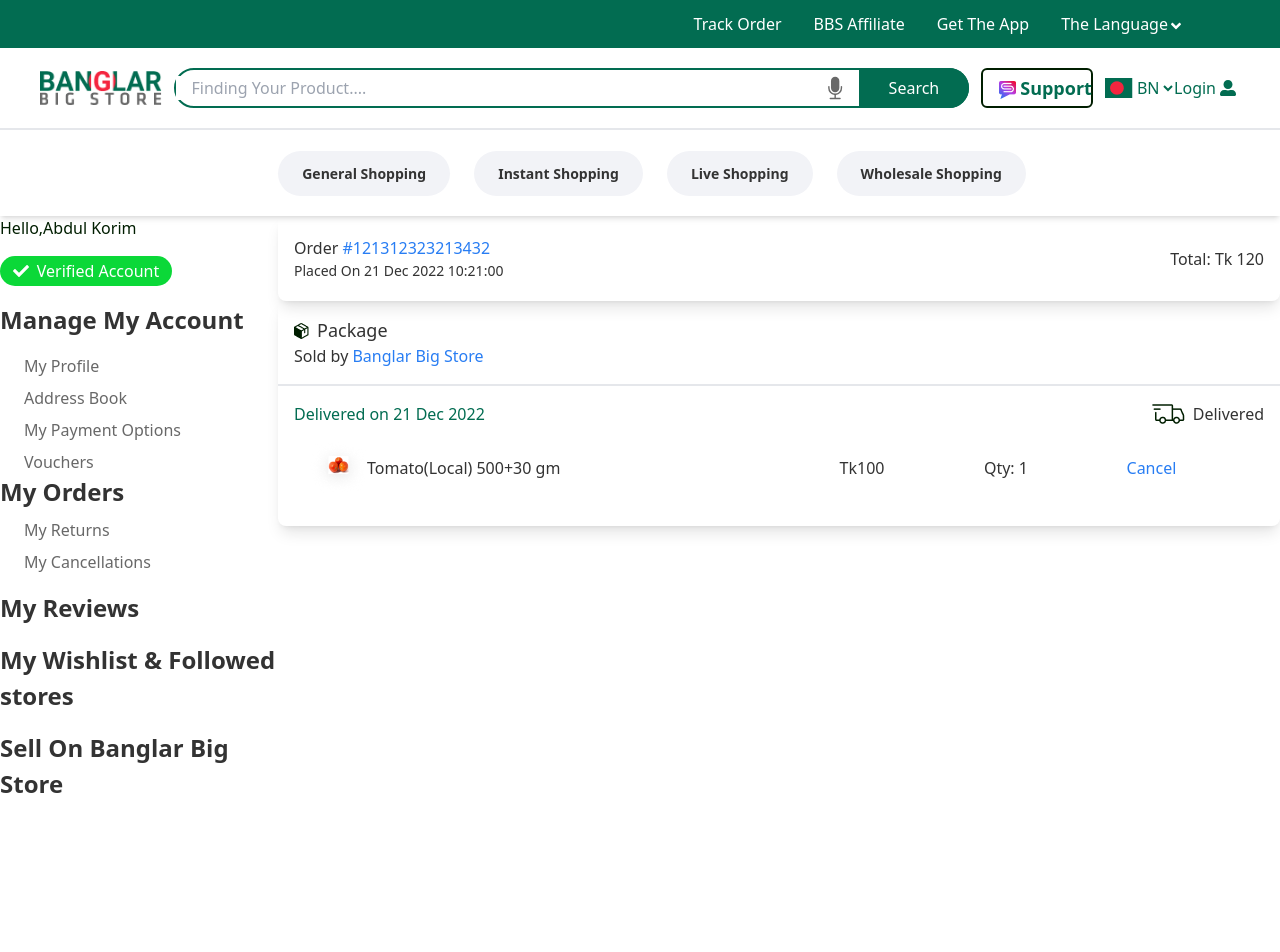
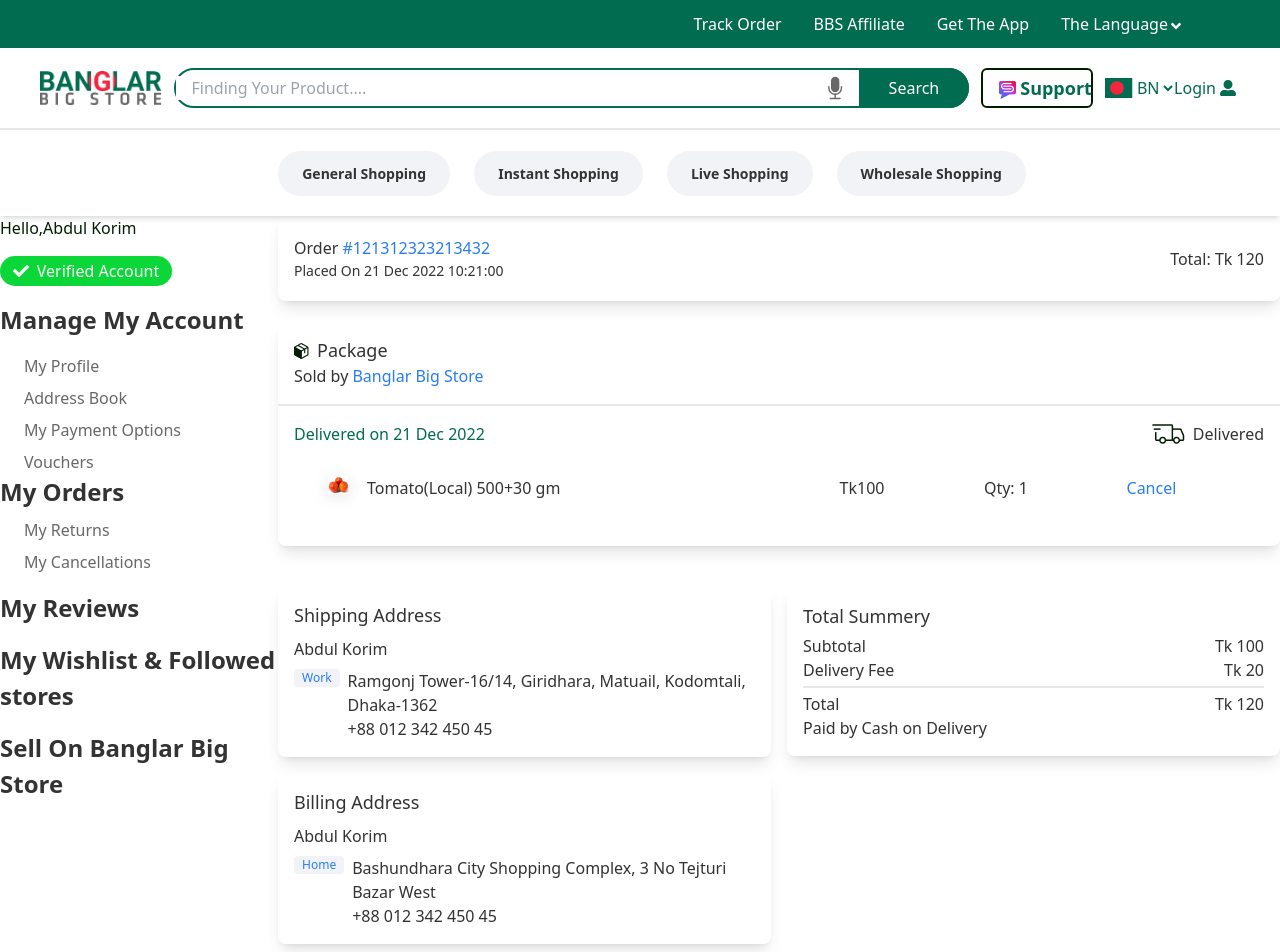
Before and after one commit to kowsar-mahmud-remon/Frontend-2, a Next.js app: page /orderDetails in a window 1280 px wide. Shown: the top 952 px of the page. Before the commit the page ends 802 px from the top, so only its background shows below. Built offline with nearby package versions, Linux system fonts and the light colour scheme.

Commit message:
some changes

```diff
--- a/components/myOrderDetails/myOrderDetails.js
+++ b/components/myOrderDetails/myOrderDetails.js
@@ -1,6 +1,7 @@
 import Image from "next/image";
 import img1 from "../../assets/images/myOrdersDetails/Vector (3).png";
 import img2 from "../../assets/images/myOrdersDetails/Group 2417.png";
+
 const MyOrderDetails = () => {
   const data = {
     id: "1",
@@ -41,8 +42,10 @@
             Total: <span className="font-[500]">Tk {data.total}</span>
           </h3>
         </div>
-      </div>
-      <div className="shadow-lg rounded-lg mb-4">
+          </div>
+
+{/* mid part */}
+      <div className="shadow-lg rounded-lg mb-4 mt-5">
         <div className=" p-4">
           <div className="flex items-center">
             <div>
@@ -91,8 +94,10 @@
             </div>
           </div>
         </div>
-      </div>
-      {/* <div className="grid grid-cols-2 gap-4">
+          </div>
+
+          {/* bottom part */}
+      <div className="grid grid-cols-2 gap-4 my-10">
         <div>
           <div className="p-4 shadow-lg rounded-lg mb-4">
             <div>
@@ -118,7 +123,7 @@
               <div className="flex mt-2">
                 <div>
                   <p className="px-2 bg-[#F2F3F7] text-[#287DF3] rounded text-[12px]">
-                    Work
+                    Home
                   </p>
                 </div>
                 <div className="text-base ml-2">
@@ -150,7 +155,7 @@
             <p>Paid by Cash on Delivery</p>
           </div>
         </div>
-      </div> */}
+      </div>
     </div>
   );
 };
```
